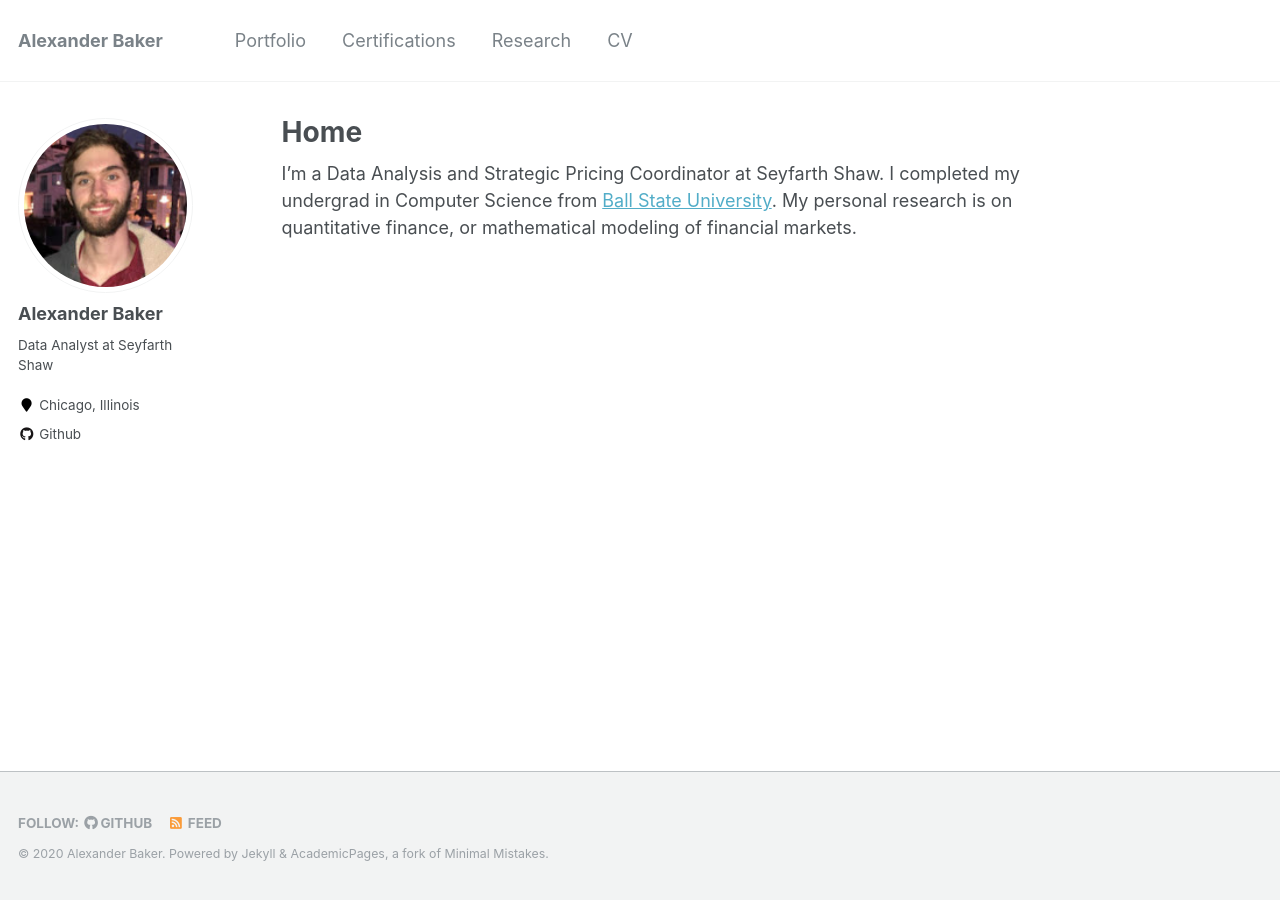
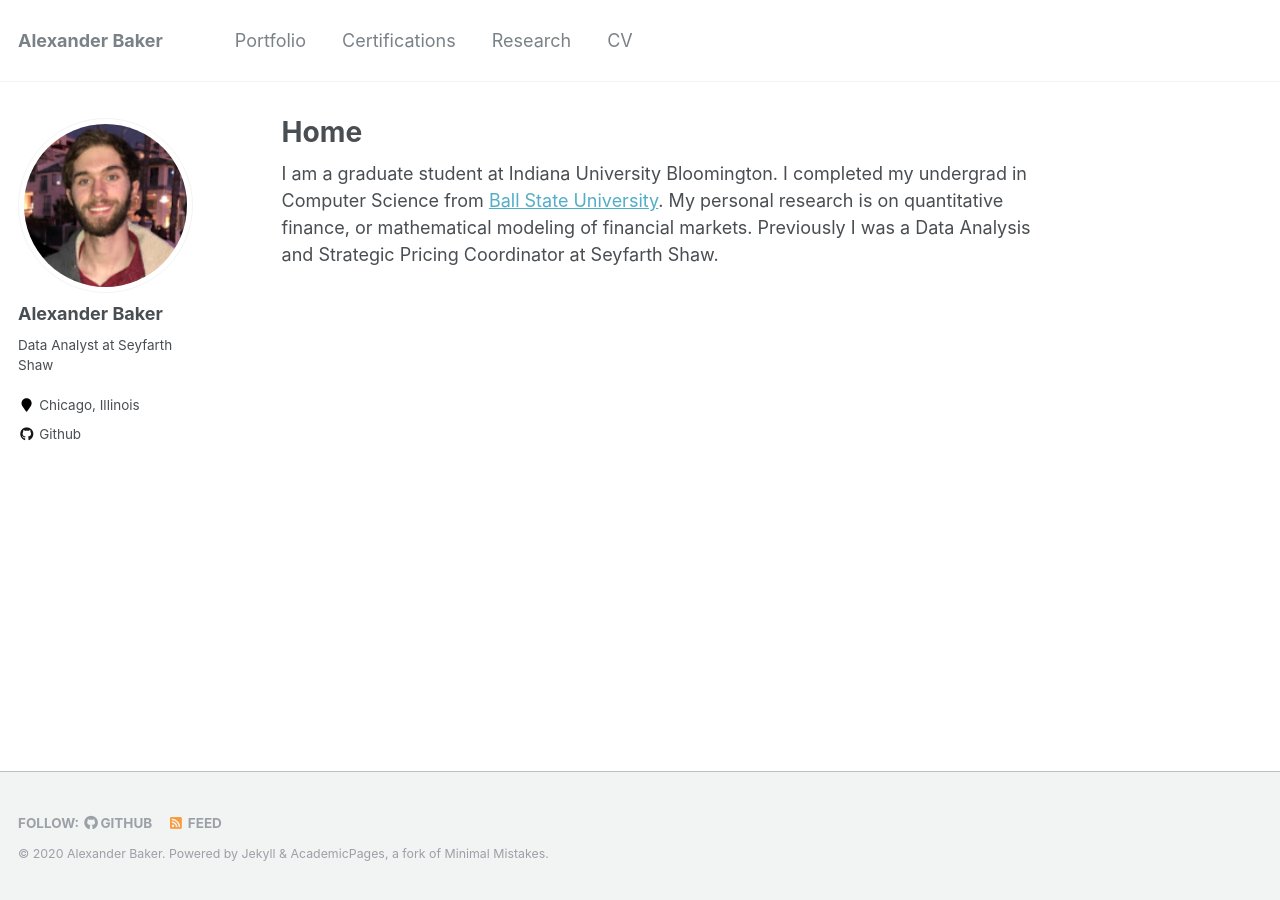
Before and after one commit to alexbakr/alexbakr.github.io, a Jekyll site: the page built from _pages/about.md, in a window 1280 px wide. Built offline with Jekyll 4.4.1, drawn with Linux system fonts in a browser that asks for light colours.

Commit message:
Work on updates

```diff
--- a/Gemfile
+++ b/Gemfile
@@ -24,4 +24,6 @@
   gem "jekyll-feed"
   gem 'jekyll-sitemap'
   gem 'hawkins'
+  gem 'tzinfo'
+  gem 'tzinfo-data'
 end
--- a/_pages/about.md
+++ b/_pages/about.md
@@ -8,4 +8,4 @@
   - /about.html
 ---
 
-I’m a Data Analysis and Strategic Pricing Coordinator at Seyfarth Shaw. I completed my undergrad in Computer Science from [Ball State University](https://www.bsu.edu/academics/collegesanddepartments/computer-science). My personal research is on quantitative finance, or mathematical modeling of financial markets.
+ I am a graduate student at Indiana University Bloomington. I completed my undergrad in Computer Science from [Ball State University](https://www.bsu.edu/academics/collegesanddepartments/computer-science). My personal research is on quantitative finance, or mathematical modeling of financial markets. Previously I was a Data Analysis and Strategic Pricing Coordinator at Seyfarth Shaw.
```
Also changed, not shown: Gemfile.lock (added).
